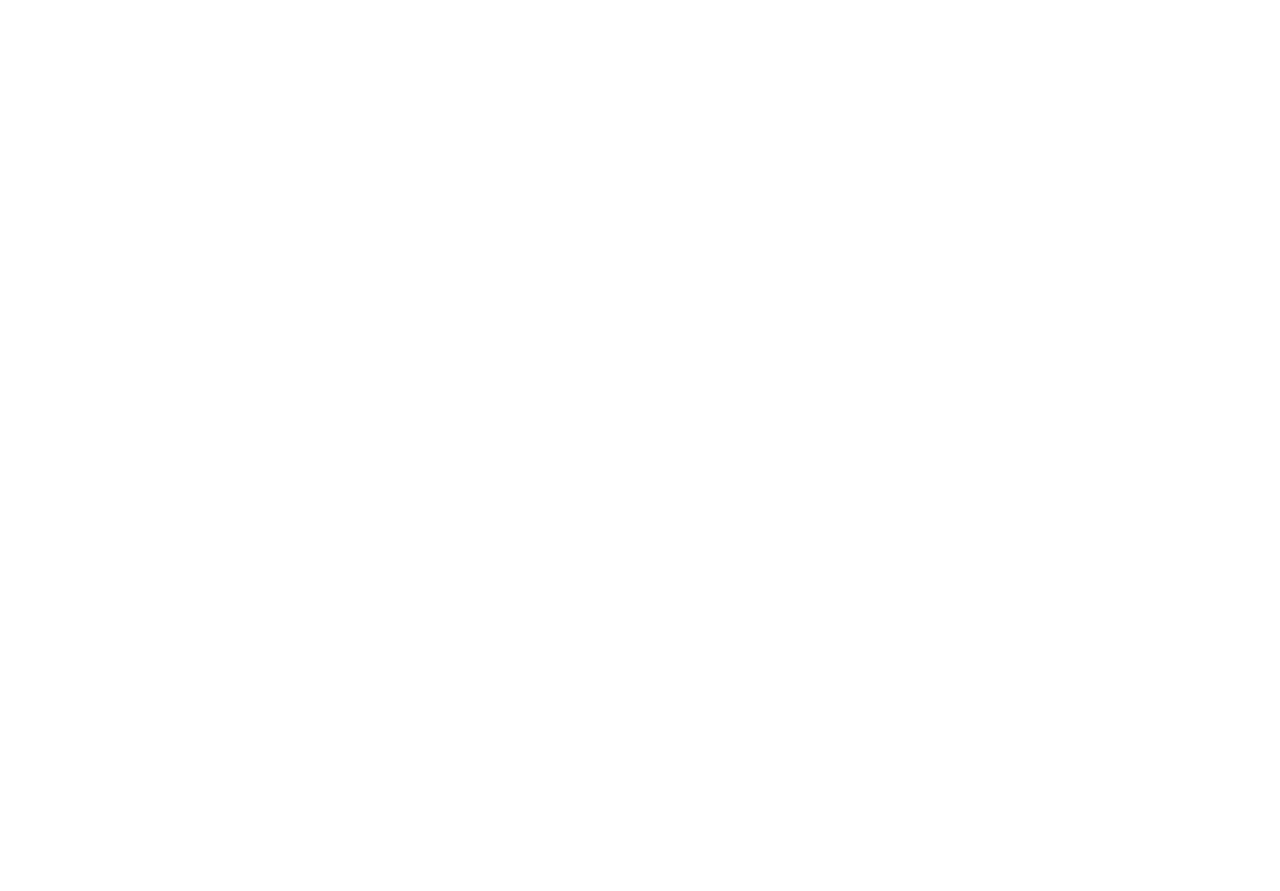
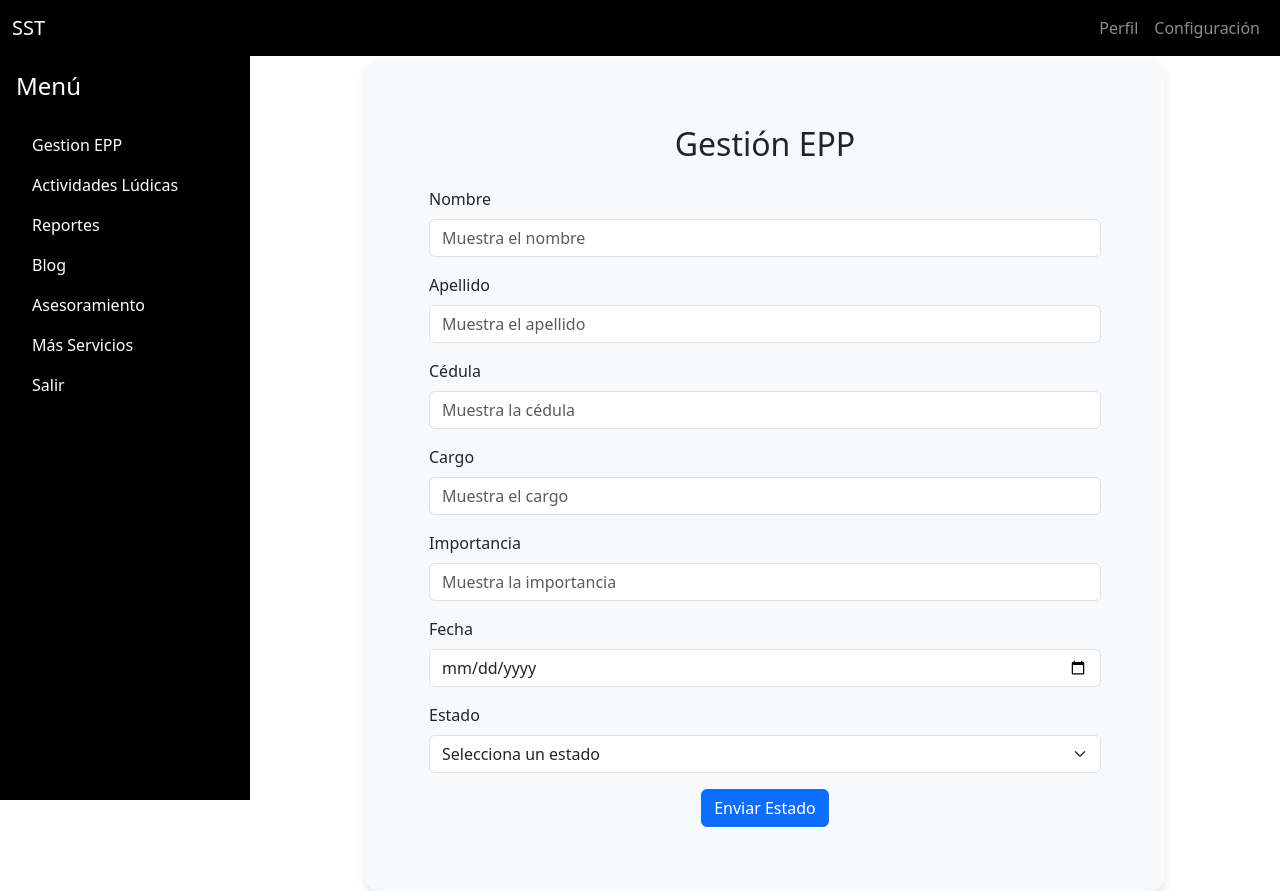
Before and after one commit to AMiguelMartinez/Interfaces, a React (Vite) app in the folder interfaz/: page /gestion in a window 1280 px wide. Before the commit this address had no page. Before the commit the page ends 800 px from the top, so only its background shows below. Built offline with nearby package versions, Linux system fonts and the light colour scheme.

Commit message:
agregue gestion epp

```diff
--- a/interfaz/package.json
+++ b/interfaz/package.json
@@ -10,6 +10,7 @@
     "preview": "vite preview"
   },
   "dependencies": {
+    "bootstrap": "^5.3.5",
     "react": "^19.0.0",
     "react-dom": "^19.0.0",
     "react-router-dom": "^7.5.1"
--- a/interfaz/src/App.css
+++ b/interfaz/src/App.css
@@ -0,0 +1,34 @@
+body, html, #root {
+    height: 100%;
+    margin: 0;
+  }
+
+  .topbar {
+    position: fixed;
+    top: 0;
+    left: 0;
+    width: 100%;
+    z-index: 1000;
+  }
+
+  .sidebar {
+    position: fixed;
+    top: 56px; /* Altura del navbar de Bootstrap por defecto */
+    left: 0;
+    width: 250px;
+    height: calc(100vh - 56px);
+    overflow-y: auto;
+    z-index: 999;
+  }
+
+  .app-layout {
+    display: flex;
+    margin-top: 56px; /* Deja espacio para la topbar */
+  }
+
+  .main-content {
+    margin-left: 250px;
+    height: calc(100vh - 56px);
+    width: calc(100% - 250px);
+    padding: 20px;
+  }
--- a/interfaz/src/App.tsx
+++ b/interfaz/src/App.tsx
@@ -1,19 +1,58 @@
-import { BrowserRouter as Router, Routes, Route } from 'react-router-dom';
-import { BrowserRouter } from 'react-router-dom';
 import React from 'react';
+import { BrowserRouter as Router, Routes, Route, useLocation } from 'react-router-dom';
+import { Container, Row, Col } from 'react-bootstrap'; // Usamos Grid System de React Bootstrap
+import Sidebar from './Sidebar'; // Importamos el Sidebar
+import Topbar from './Topbar'; // Importamos el Topbar
 import Interface from './Interfaz';
 import Login from './InicioSesion';
+import Gestiones from './gestion';
 import Registro from './Registro';
+import './App.css'; // Los estilos generales
+import ListaGestion from './ListaGestion';
+
+const AppLayout: React.FC = () => {
+  const location = useLocation();
+
+  // Comprobamos si estamos en una ruta de autenticación o en la página de interfaz
+  const isAuthRoute = location.pathname === '/login' || location.pathname === '/register' || location.pathname === '/';
+
+  return (
+    <div className="app-container">
+      {/* Solo muestra Topbar y Sidebar si no estamos en rutas de login, register o Interface */}
+      {!isAuthRoute && <Topbar />}
+
+      <div className="app-layout">
+        <Container fluid>
+          <Row className="h-100">
+            {/* Sidebar solo visible si no estamos en rutas de login, register o Interface */}
+            {!isAuthRoute && (
+              <Col xs={3} className="sidebar">
+                <Sidebar />
+              </Col>
+            )}
+
+            <Col xs={isAuthRoute ? 12 : 9} className="main-content">
+              <Routes>
+                <Route path="/" element={<Interface />} />
+                <Route path="/login" element={<Login />} />
+                <Route path="/register" element={<Registro />} />
+                <Route path="/gestion" element={<Gestiones />} />
+                <Route path="/ListaGestion" element={<ListaGestion />} />
+
+              </Routes>
+            </Col>
+          </Row>
+        </Container>
+      </div>
+    </div>
+  );
+};
 
 function App() {
   return (
-    <BrowserRouter>
-      <Routes>
-        <Route path="/" element={<Interface />} />
-        <Route path="/login" element={<Login />} />
-        <Route path="/register" element={<Registro />} />
-      </Routes>
-    </BrowserRouter>
+    <Router>
+      <AppLayout />
+    </Router>
   );
 }
 
--- a/interfaz/src/InicioSesion.tsx
+++ b/interfaz/src/InicioSesion.tsx
@@ -33,7 +33,7 @@
           <a href="#">registrate</a>
         </div>
 
-        <button className="login-button" onClick={() => navigate("/home")}>Iniciar Sesion</button>
+        <button className="login-button" onClick={() => navigate("/Gestion")}>Iniciar Sesion</button>
       </div>
     </div>
   );
--- a/interfaz/src/Interfaz.tsx
+++ b/interfaz/src/Interfaz.tsx
@@ -15,7 +15,7 @@
 
         <a href="#" className="forgot-password">¿Olvidaste la contraseña?</a>
 
-        <button className="start-button" onClick={() => navigate("/home")}>Comenzar</button>
+        <button className="start-button" onClick={() => navigate("/ListaGestion")}>Comenzar</button>
       </div>
     </div>
   );
--- /dev/null
+++ b/interfaz/src/ListaGestion.tsx
@@ -0,0 +1,52 @@
+import React from "react";
+import { useNavigate } from 'react-router-dom';
+import { InputGroup, Form, Button, Card, Container } from 'react-bootstrap';
+
+const ListaGestion: React.FC = () => {
+  const navigate = useNavigate();
+
+  const handleAbrir = () => {
+    navigate("/gestion");
+  };
+
+  return (
+    <Container className="py-4">
+      {/* Título y buscador */}
+      <div className="d-flex justify-content-between align-items-center mb-4">
+        <h4 className="fw-bold">Listas de Solicitudes EPP</h4>
+        <InputGroup style={{ width: '300px' }}>
+          <Form.Control
+            placeholder="Buscar ..."
+            className="rounded-start-pill border-0 shadow-sm"
+          />
+          <InputGroup.Text className="bg-white border-0 rounded-end-pill">
+            🔍
+          </InputGroup.Text>
+        </InputGroup>
+      </div>
+
+      {/* Lista de elementos */}
+      <div className="p-4 bg-light rounded-4">
+        {[...Array(7)].map((_, idx) => (
+          <Card key={idx} className="mb-3 shadow-sm">
+            <Card.Body className="d-flex justify-content-between align-items-center">
+              <strong className="fs-6">Nombre Usuario - Fecha</strong>
+              <div className="d-flex gap-2">
+                <Button
+                  className="fw-bold"
+                  style={{ backgroundColor: '#9fffe0', color: 'black', border: '1px solid black' }}
+                  onClick={handleAbrir}
+                >
+                  Abrir
+                </Button>
+                <Button variant="danger">⬇️</Button>
+              </div>
+            </Card.Body>
+          </Card>
+        ))}
+      </div>
+    </Container>
+  );
+};
+
+export default ListaGestion;
--- /dev/null
+++ b/interfaz/src/Sidebar.tsx
@@ -0,0 +1,21 @@
+import React from 'react';
+import { Navbar, Container, ListGroup, Nav } from 'react-bootstrap';
+import './App.css';
+
+const Sidebar: React.FC = () => {
+    return (
+        <div className="sidebar bg-black text-white p-3">
+            <h4 className="mb-4">Menú</h4>
+            <ListGroup variant="flush">
+                <ListGroup.Item className="bg-black text-white border-0" action href="#">Gestion EPP</ListGroup.Item>
+                <ListGroup.Item className="bg-black text-white border-0" action href="#">Actividades Lúdicas</ListGroup.Item>
+                <ListGroup.Item className="bg-black text-white border-0" action href="#">Reportes</ListGroup.Item>
+                <ListGroup.Item className="bg-black text-white border-0" action href="#">Blog</ListGroup.Item>
+                <ListGroup.Item className="bg-black text-white border-0" action href="#">Asesoramiento</ListGroup.Item>
+                <ListGroup.Item className="bg-black text-white border-0" action href="#">Más Servicios</ListGroup.Item>
+                <ListGroup.Item className="bg-black text-white border-0" action href="#">Salir</ListGroup.Item>
+            </ListGroup>
+        </div>
+    );
+};
+export default Sidebar;
--- /dev/null
+++ b/interfaz/src/Topbar.tsx
@@ -0,0 +1,21 @@
+import React from 'react';
+import "./App.css"
+import { Navbar, Container, ListGroup, Nav } from 'react-bootstrap';
+
+const Topbar: React.FC = () => {
+    return (
+        <Navbar bg="black" variant="dark" expand="lg" className="topbar">
+            <Container fluid>
+                <Navbar.Brand href="#">SST</Navbar.Brand>
+                <Navbar.Toggle aria-controls="navbar" />
+                <Navbar.Collapse id="navbar">
+                    <Nav className="ms-auto">
+                        <Nav.Link href="#">Perfil</Nav.Link>
+                        <Nav.Link href="#">Configuración</Nav.Link>
+                    </Nav>
+                </Navbar.Collapse>
+            </Container>
+        </Navbar>
+    );
+};
+export default Topbar;
--- /dev/null
+++ b/interfaz/src/gestion.tsx
@@ -0,0 +1,133 @@
+import React, { useState } from 'react';
+import { Container, Form, Button } from 'react-bootstrap';
+
+const Gestiones: React.FC = () => {
+  const [nombre, setNombre] = useState('');
+  const [apellido, setApellido] = useState('');
+  const [cedula, setCedula] = useState(0);
+  const [cargo, setCargo] = useState('');
+  const [importancia, setImportancia] = useState('');
+  const [fecha, setFecha] = useState('');
+  const [estado, setEstado] = useState('');
+
+  const handleSubmit = (event: React.FormEvent<HTMLFormElement>) => {
+    event.preventDefault();
+    console.log({
+      nombre,
+      apellido,
+      cedula,
+      cargo,
+      importancia,
+      fecha,
+      estado,
+    });
+  };
+
+  return (
+    <Container
+      fluid
+      className="d-flex justify-content-center align-items-center"
+      style={{ height: '100vh' }}
+    >
+      <div
+        style={{
+          maxWidth: '800px',
+          width: '100%',
+          backgroundColor: '#f8f9fa',
+          padding: '4rem',
+          borderRadius: '15px',
+          boxShadow: '0 4px 8px rgba(0,0,0,0.1)',
+        }}
+      >
+        <h2 className="mb-4 text-center">Gestión EPP</h2>
+        <Form onSubmit={handleSubmit}>
+          <Form.Group className="mb-3">
+            <Form.Label>Nombre</Form.Label>
+            <Form.Control
+              type="text"
+              placeholder="Muestra el nombre"
+              required
+              value={nombre}
+              onChange={(e) => setNombre(e.target.value)}
+            />
+          </Form.Group>
+
+          <Form.Group className="mb-3">
+            <Form.Label>Apellido</Form.Label>
+            <Form.Control
+              type="text"
+              placeholder="Muestra el apellido"
+              required
+              value={apellido}
+              onChange={(e) => setApellido(e.target.value)}
+            />
+          </Form.Group>
+
+          <Form.Group className="mb-3">
+            <Form.Label>Cédula</Form.Label>
+            <Form.Control
+              type="number"
+              placeholder="Muestra la cédula"
+              required
+              onChange={(e) => setCedula(parseInt(e.target.value))}
+            />
+          </Form.Group>
+
+          <Form.Group className="mb-3">
+            <Form.Label>Cargo</Form.Label>
+            <Form.Control
+              type="text"
+              placeholder="Muestra el cargo"
+              required
+              value={cargo}
+              onChange={(e) => setCargo(e.target.value)}
+            />
+          </Form.Group>
+
+          <Form.Group className="mb-3">
+            <Form.Label>Importancia</Form.Label>
+            <Form.Control
+              type="text"
+              placeholder="Muestra la importancia"
+              required
+              value={importancia}
+              onChange={(e) => setImportancia(e.target.value)}
+            />
+          </Form.Group>
+
+          <Form.Group className="mb-3">
+            <Form.Label>Fecha</Form.Label>
+            <Form.Control
+              type="date"
+              required
+              value={fecha}
+              onChange={(e) => setFecha(e.target.value)}
+            />
+          </Form.Group>
+
+          <Form.Group className="mb-3">
+            <Form.Label>Estado</Form.Label>
+            <Form.Select
+              required
+              value={estado}
+              onChange={(e) => setEstado(e.target.value)}
+            >
+              <option value="">Selecciona un estado</option>
+              <option value="recibida">Recibida</option>
+              <option value="en proceso">En proceso</option>
+              <option value="rechazado">Rechazado</option>
+            </Form.Select>
+          </Form.Group>
+
+          <div className="d-flex justify-content-center">
+            <Button variant="primary" type="submit">
+              Enviar Estado
+            </Button>
+          </div>
+        </Form>
+      </div>
+    </Container>
+  );
+};
+
+export default Gestiones;
```
Also changed, not shown: 1 other file (tests, documents, lock files or other folders).
